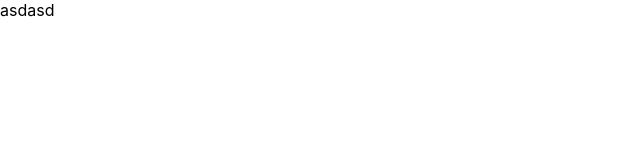
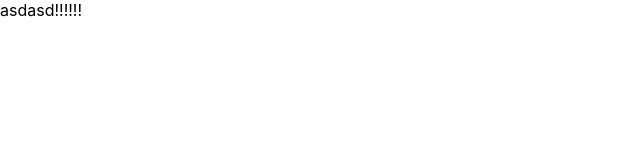
Before and after one commit to k-min-ju/commitTest, a React (Create React App) app: page / in a window 1280 px wide. Shown: the top 160 px of the page, without its empty margins (0-640 px from the left). Built offline with nearby package versions, Linux system fonts and the light colour scheme.

Commit message:
test commit

```diff
--- a/src/App.tsx
+++ b/src/App.tsx
@@ -2,7 +2,7 @@ import './App.css';
 
 function App() {
   return (
-    <div>asdasd</div>
+    <div>asdasd!!!!!!</div>
   );
 }
 
```
